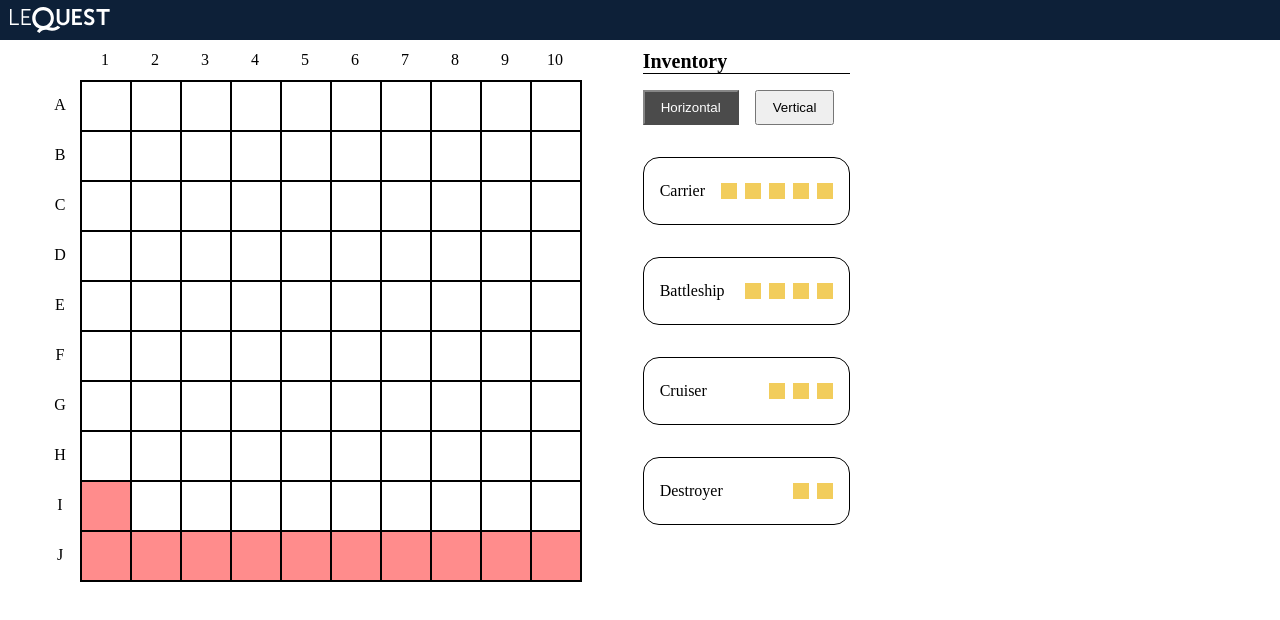
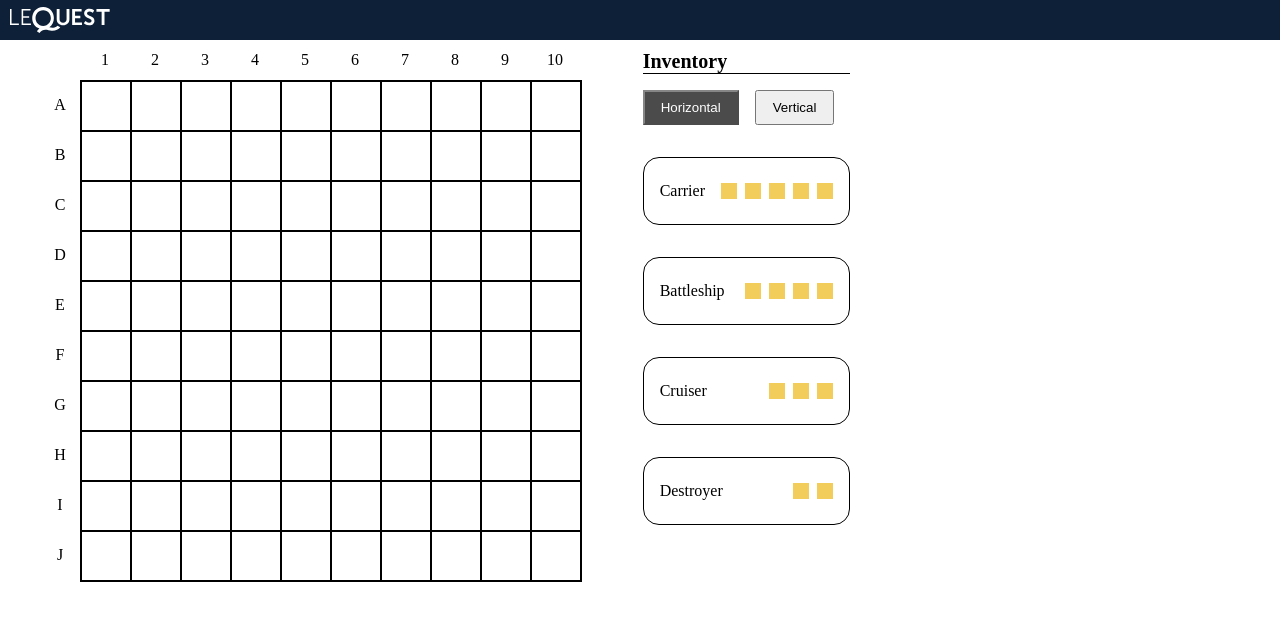
Before and after one commit to ishraqe/battleship, a React app: page / in a window 1280 px wide. Shown: the top 620 px of the page. Built offline with nearby package versions, Linux system fonts and the light colour scheme.

Commit message:
orientation wise display in block is okay

```diff
--- a/src/Components/Battleship.jsx
+++ b/src/Components/Battleship.jsx
@@ -24,6 +24,7 @@ const Battleship = () => {
   };
 
   const onClickBoradSquare = (square) => {
+    console.log(square);
     if (selectedShipToPlace) {
       const canDeployShip =
         selectedAxis === AXIS.horizontal
@@ -37,23 +38,22 @@ const Battleship = () => {
       if (canDeployShip) {
         const deployableShipObj = {
           shipName: selectedShipToPlace.name,
-          length: selectedShipToPlace.shipLength,
+          shipLength: selectedShipToPlace.shipLength,
           axis: {
-            x: 0,
-            y: 0
-          }
+            x: square.x,
+            y: square.y
+          },
+          isHorizontal: AXIS.horizontal
         };
         setPlayerDeployedShips([...playerDeployedShips, deployableShipObj]);
       } else {
         alert("Can not place ship here!!");
       }
-      console.log(square);
     } else {
       alert("Please select your ship first!!");
     }
   };
 
-  console.log("selec", selectedShipToPlace);
   return (
     <div className="battleship__stage">
       <TitleBar />
--- a/src/Components/Board/BoardSquare/index.jsx
+++ b/src/Components/Board/BoardSquare/index.jsx
@@ -1,11 +1,12 @@
 import React from "react";
 import "./BoardSquare.css";
 
-const BoardSquare = ({ onClick, isOcupied }) => {
+const BoardSquare = ({ onClick, isOcupied, divId }) => {
   return (
     <div
+      id={divId}
       onClick={onClick}
-      className={`board__square ${isOcupied ? "destroyer" : ""}`}
+      className={`board__square ${isOcupied ? "cruiser" : ""}`}
     ></div>
   );
 };
--- a/src/Components/Board/index.jsx
+++ b/src/Components/Board/index.jsx
@@ -4,21 +4,41 @@ import PropTypes, { object } from "prop-types";
 import "./Board.css";
 import BoardSquare from "./BoardSquare";
 import { BOARD_ARR } from "../../utils/DB";
+//
 
 const Board = ({ onClickBoradSquare, playerDeployedShips }) => {
+  const isOcupied = (rowIndex, columnIndex) => {
+    if (playerDeployedShips.isHorizontal) {
+      return (
+        rowIndex >= playerDeployedShips[0]?.axis.x &&
+        rowIndex <
+          playerDeployedShips[0]?.shipLength + playerDeployedShips[0]?.axis.x &&
+        columnIndex === playerDeployedShips[0]?.axis.y
+      );
+    }
+    return (
+      columnIndex >= playerDeployedShips[0]?.axis.y &&
+      columnIndex <
+        playerDeployedShips[0]?.shipLength + playerDeployedShips[0]?.axis.y &&
+      rowIndex === playerDeployedShips[0]?.axis.x
+    );
+  };
+
   return (
     <div className="battleship__board">
-      {BOARD_ARR.map((row, rowIndex) => {
-        return row.map((square, columnIndex) => {
+      {BOARD_ARR.map((row, columnIndex) => {
+        return row.map((square, rowIndex) => {
           return (
             <BoardSquare
-              onClick={() =>
+              divId={`cell_${rowIndex}_${columnIndex}`}
+              onClick={() => {
+                console.log({ rowIndex, columnIndex });
                 onClickBoradSquare({
-                  x: columnIndex,
-                  y: rowIndex
-                })
-              }
-              isOcupied={(columnIndex === 0 && rowIndex == 8) || rowIndex === 9}
+                  x: rowIndex,
+                  y: columnIndex
+                });
+              }}
+              isOcupied={isOcupied(rowIndex, columnIndex)}
               key={`cell_${rowIndex}_${columnIndex}`}
             />
           );
```
